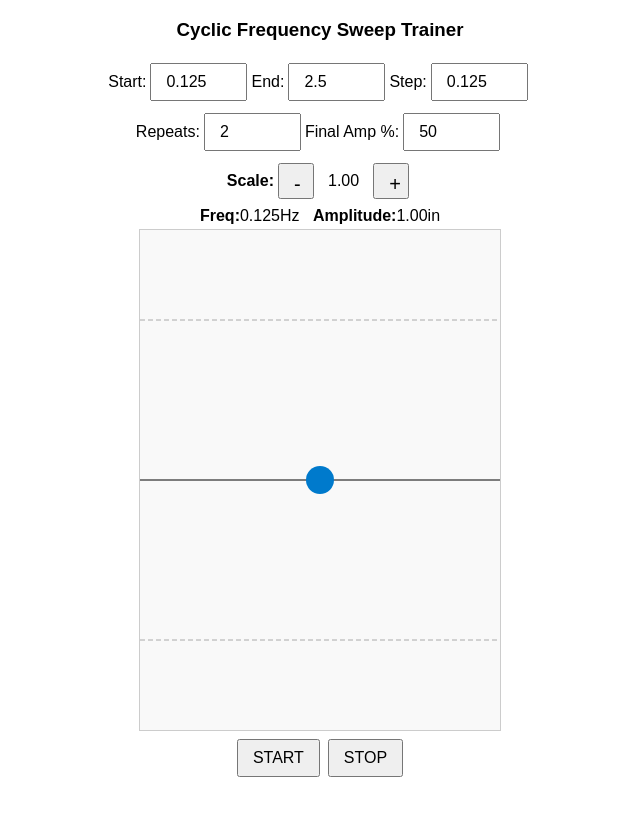
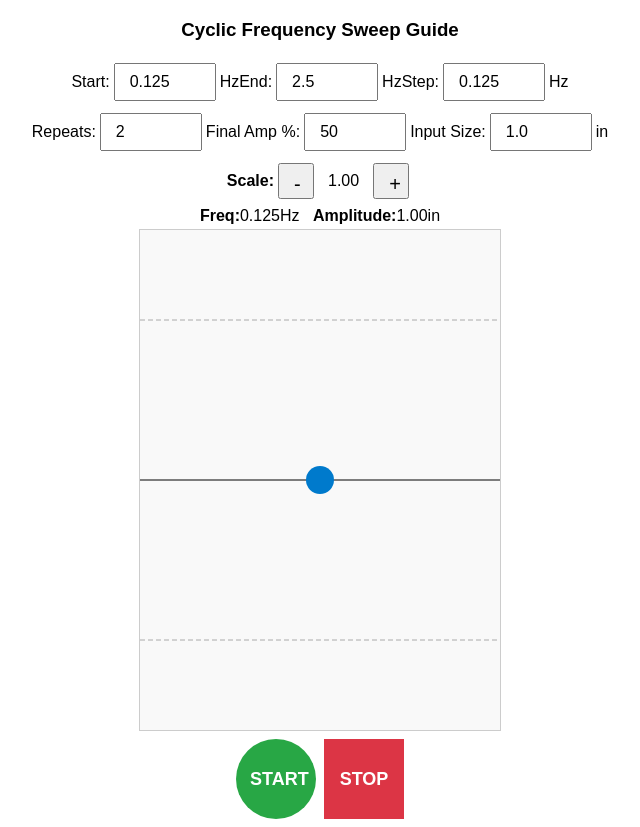
Before and after one commit to bwills123/Sweeps, a plain HTML site: page index.html in a window 1280 px wide. Shown: the whole page, without its empty margins (320-960 px from the left). Before the commit the page ends 800 px from the top, so only its background shows below. Drawn offline with Linux system fonts and the light colour scheme.

Commit message:
Update index.html

```diff
--- a/index.html
+++ b/index.html
@@ -2,7 +2,7 @@
 <!DOCTYPE html>
 <html>
 <head>
-  <title>Cyclic Sweep Trainer - Final Compact</title>
+  <title>Cyclic Frequency Sweep Guide</title>
   <meta name="viewport" content="width=device-width, initial-scale=1.0">
   <style>
     body {
@@ -23,7 +23,7 @@
       font-size: 16px;
     }
     input[type=number] {
-      width: 65px;
+      width: 70px;
     }
     .row {
       display: flex;
@@ -44,15 +44,16 @@
   </style>
 </head>
 <body>
-  <h3>Cyclic Frequency Sweep Trainer</h3>
+  <h3>Cyclic Frequency Sweep Guide</h3>
   <div class="row">
-    <label>Start:</label><input id="startFreq" type="number" value="0.125" step="0.01">
-    <label>End:</label><input id="endFreq" type="number" value="2.5" step="0.01">
-    <label>Step:</label><input id="stepFreq" type="number" value="0.125" step="0.01">
+    <label>Start:</label><input id="startFreq" type="number" value="0.125" step="0.01"><span>Hz</span>
+    <label>End:</label><input id="endFreq" type="number" value="2.5" step="0.01"><span>Hz</span>
+    <label>Step:</label><input id="stepFreq" type="number" value="0.125" step="0.01"><span>Hz</span>
   </div>
   <div class="row">
     <label>Repeats:</label><input id="repeats" type="number" value="2" step="1">
     <label>Final Amp %:</label><input id="endAmplitude" type="number" value="50" step="1">
+    <label>Input Size:</label><input id="inputInches" type="number" value="1.0" step="0.01"><span>in</span>
   </div>
   <div class="row scale-buttons">
     <strong>Scale:</strong>
@@ -67,22 +68,22 @@
   </div>
   <canvas id="sweepCanvas" width="360" height="500"></canvas>
   <div class="row">
-    <button onclick="startSweep()">START</button>
-    <button onclick="stopSweep()">STOP</button>
+    <button onclick="startSweep()" style="background-color:#28a745;color:white;border:none;border-radius:50%;width:80px;height:80px;font-size:18px;font-weight:bold;">START</button>
+    <button onclick="stopSweep()" style="background-color:#dc3545;color:white;border:none;width:80px;height:80px;font-size:18px;font-weight:bold;">STOP</button>
   </div>
 
   <script>
     const canvas = document.getElementById("sweepCanvas");
     const ctx = canvas.getContext("2d");
-    const baseAmplitude = 160;
     let scaleFactor = 1.0;
+    let baseAmplitude = 160;
 
     let width = canvas.width;
     let height = canvas.height;
     let centerX = width / 2;
     let centerY = height / 2;
 
-    let freq, maxFreq, stepFreq, repeatsPerFreq, finalAmpPercent;
+    let freq, maxFreq, stepFreq, repeatsPerFreq, finalAmpPercent, inputInches;
     let amplitude = baseAmplitude;
     let phase = 0;
     let omega;
@@ -160,7 +161,7 @@
       drawDot(y);
 
       freqDisplay.innerText = freq.toFixed(3);
-      ampDisplay.innerText = (amplitude / baseAmplitude).toFixed(3);
+      ampDisplay.innerText = ((amplitude / baseAmplitude) * inputInches).toFixed(3);
 
       const sinVal = Math.sin(phase);
       let zone = "";
@@ -183,6 +184,7 @@
       stepFreq = parseFloat(document.getElementById("stepFreq").value);
       repeatsPerFreq = parseInt(document.getElementById("repeats").value);
       finalAmpPercent = parseFloat(document.getElementById("endAmplitude").value);
+      inputInches = parseFloat(document.getElementById("inputInches").value);
       amplitude = baseAmplitude * scaleFactor;
       omega = 2 * Math.PI * freq;
       phase = 0;
```
